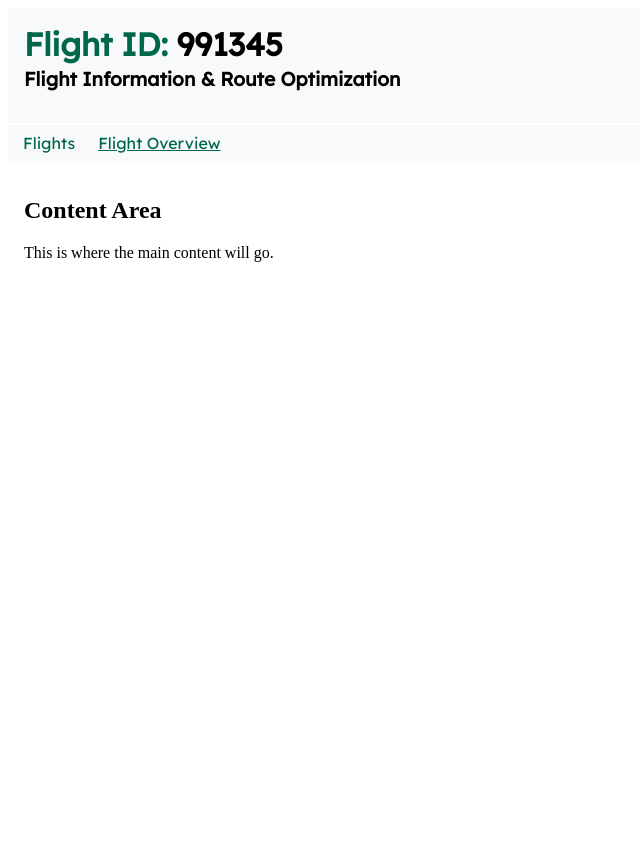
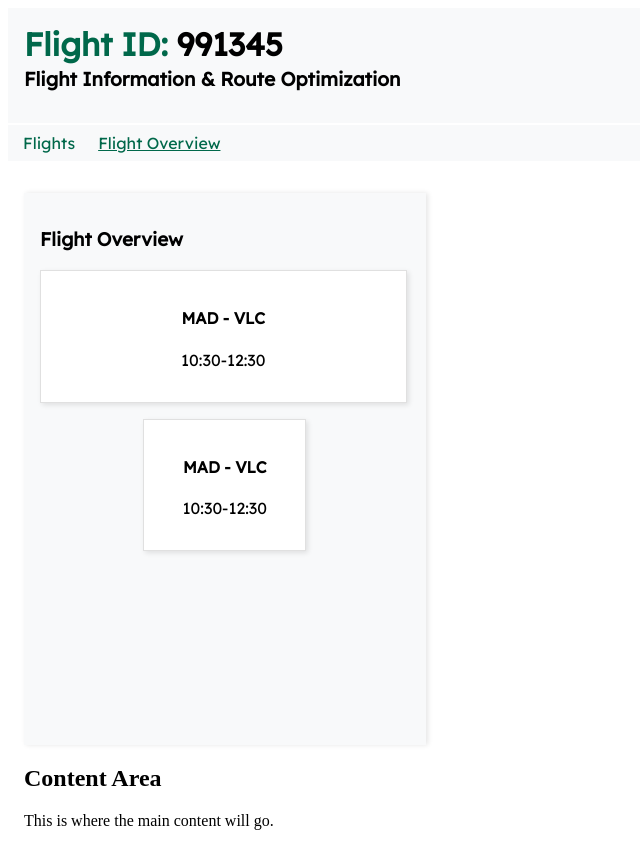
Before and after one commit to mongodb-industry-solutions/leafy_airline, a Next.js app in the folder airplanedashboard/: page /index1 in a window 1280 px wide. Shown: the whole page, without its empty margins (0-640 px from the left). Before the commit the page ends 816 px from the top, so only its background shows below. Built offline with nearby package versions, Linux system fonts and the light colour scheme.

Commit message:
flight overview scaffold

```diff
--- a/airplanedashboard/components/Layout.module.css
+++ b/airplanedashboard/components/Layout.module.css
@@ -93,3 +93,42 @@
   .activeLink {
     text-decoration: underline;
   }
+
+  .flightOverviewBox {
+    background-color: #f8f9fa;
+    padding: 1rem;
+    margin-top: 1rem;
+    box-shadow: 2px 0 5px rgba(0,0,0,0.1);
+    width: 30%;
+    min-width: 200px;
+    /*margin-right: 40rem;*/
+    height: 65vh;
+    font-family: 'Lexend Deca', sans-serif;
+    flex-shrink: 0;
+    justify-content: center;
+    align-items: center;
+
+  }
+
+  .innerBox {
+    background-color: #ffffff;
+    border: 1px solid #e0e0e0;
+    padding: 1rem;
+    flex: 1; /* Make the inner boxes expand to fill the available space */
+    box-shadow: 2px 2px 5px rgba(0,0,0,0.1);
+    text-align: center;
+    width: 90%;
+  }
+
+  .innerBox1 {
+    background-color: #ffffff;
+    border: 1px solid #e0e0e0;
+    padding: 1rem;
+    margin: 1rem 0;
+    flex: 1; /* Make the inner boxes expand to fill the available space */
+    box-shadow: 2px 2px 5px rgba(0,0,0,0.1);
+    text-align: center;
+    width: 35%;
+    margin-left: auto;
+    margin-right: auto;
+  }
--- a/airplanedashboard/components/Layout1.js
+++ b/airplanedashboard/components/Layout1.js
@@ -35,6 +35,19 @@ const Layout1 = ({ children }) => {
       </nav>
       <div className={styles.main}>
         <div className={styles.content}>
+          {/* Flight Overview Box */}
+          <div className={styles.flightOverviewBox}>
+            <h3>Flight Overview</h3>
+            <div className={styles.innerBox}>
+                <h4>MAD - VLC</h4>
+                <p>10:30-12:30</p>
+            </div>
+            <div className={styles.innerBox1}>
+                <h4>MAD - VLC</h4>
+                <p>10:30-12:30</p>
+            </div>
+          </div>
+          {/* Main Content */}
           {children}
         </div>
       </div>
```
